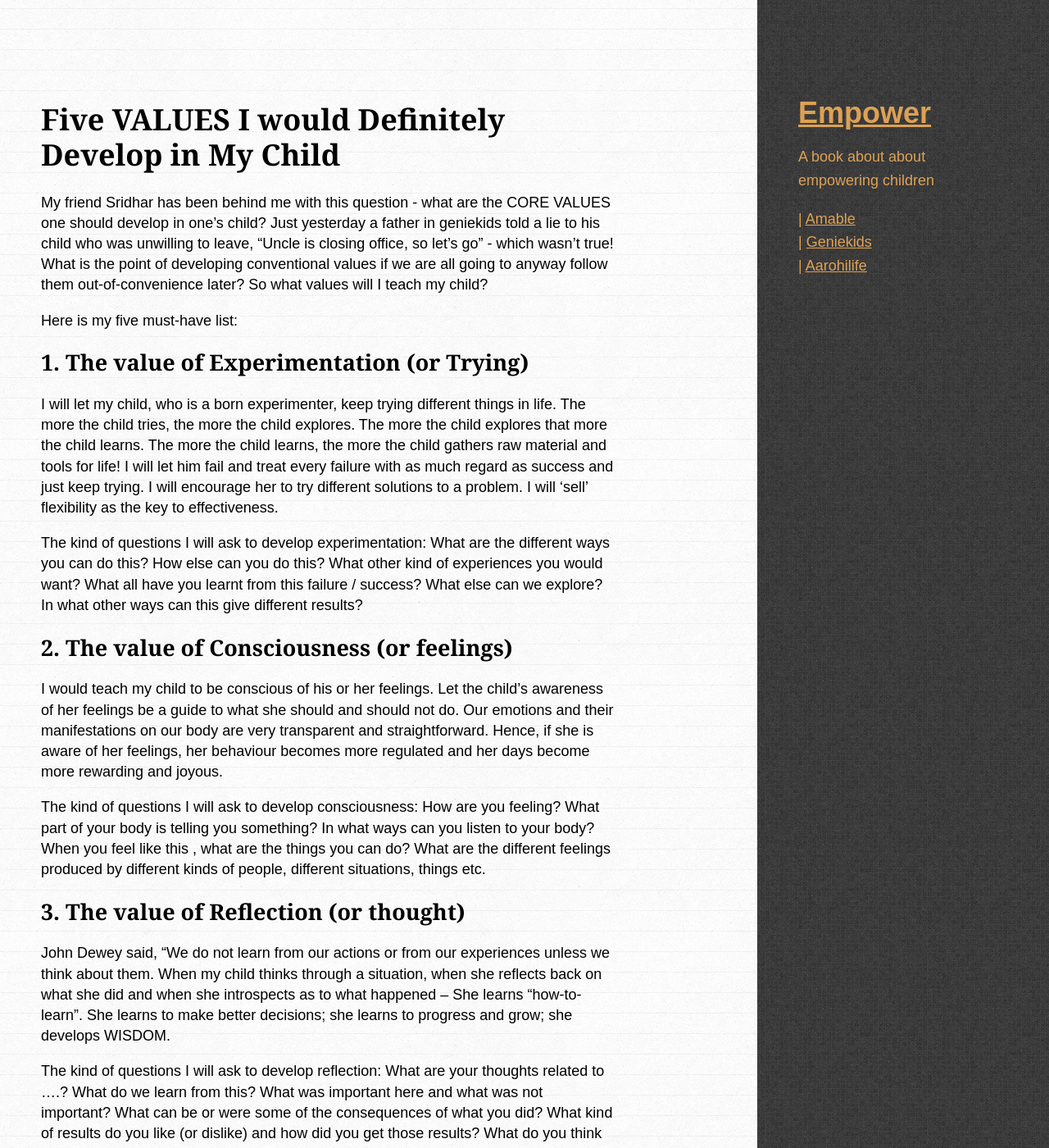
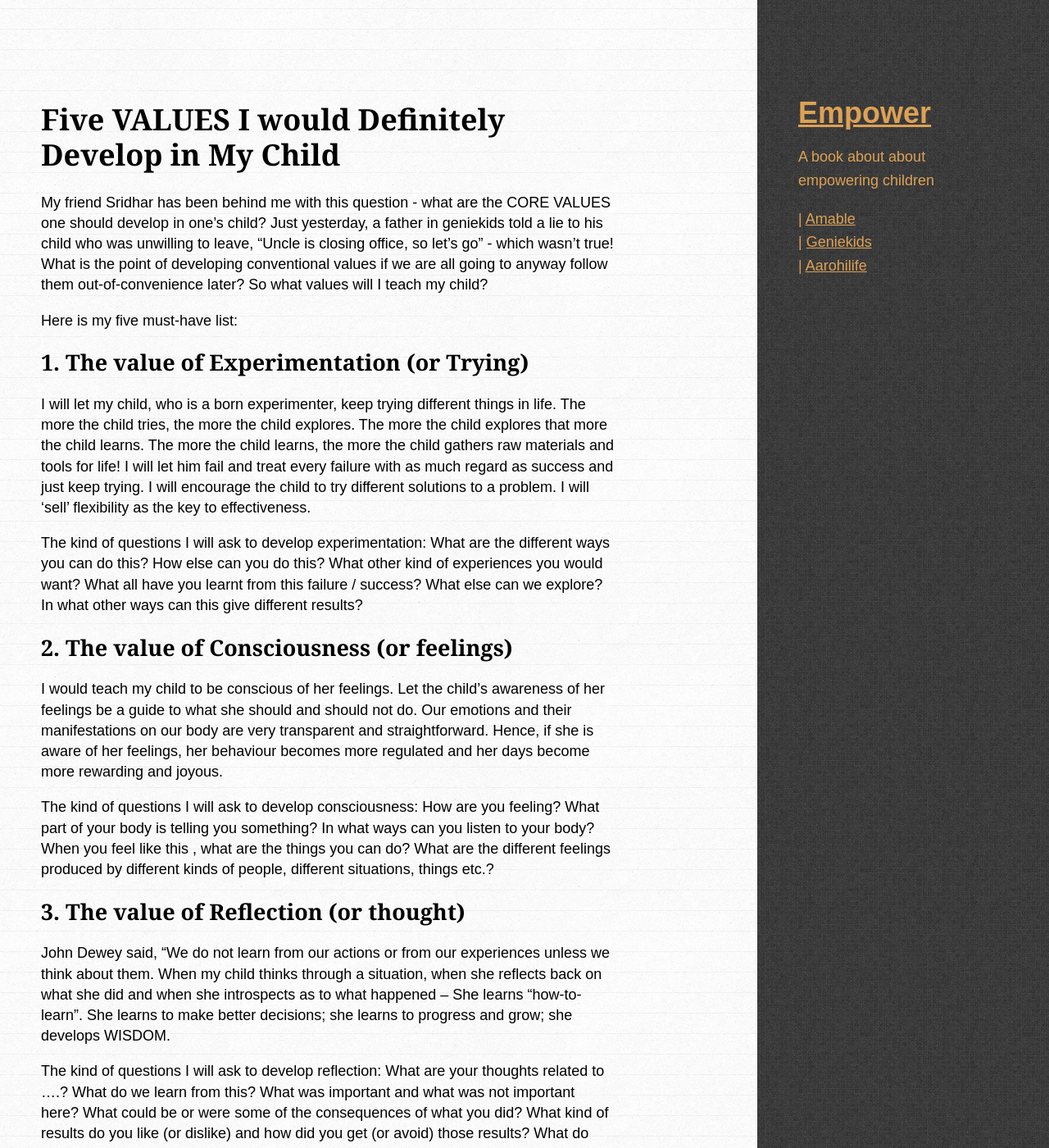
Before and after one commit to amitkaps/empower, a Jekyll site: the page built from _posts/2013-08-01-5values.md, in a window 1280 px wide and 1400 px high. Shown: the whole window at 82% size. Built offline with Jekyll 4.4.1, drawn with Linux system fonts in a browser that asks for light colours; some web fonts are replaced; some of the changed text lies outside the part shown.

Commit message:
Update 2013-08-01-5values.md
let us decide whether we need to use 'her' or 'the child' or 'him'.... anything is Ok, maybe, we can have one for one article and use the same for consistency...

```diff
--- a/_posts/2013-08-01-5values.md
+++ b/_posts/2013-08-01-5values.md
@@ -5,30 +5,30 @@ permalink: "five-values"
 category: play and learn
 ---
 
-My friend Sridhar has been behind me with this question - what are the CORE VALUES one should develop in one's child? Just yesterday a father in geniekids told a lie to his child who was unwilling to leave, "Uncle is closing office, so let’s go" - which wasn't true! What is the point of developing conventional values if we are all going to anyway follow them out-of-convenience later? So what values will I teach my child?
+My friend Sridhar has been behind me with this question - what are the CORE VALUES one should develop in one's child? Just yesterday, a father in geniekids told a lie to his child who was unwilling to leave, "Uncle is closing office, so let’s go" - which wasn't true! What is the point of developing conventional values if we are all going to anyway follow them out-of-convenience later? So what values will I teach my child?
 
 Here is my five must-have list:
 
 ## 1. The value of Experimentation (or Trying)
 
-I will let my child, who is a born experimenter, keep trying different things in life. The more the child tries, the more the child explores. The more the child explores that more the child learns. The more the child learns, the more the child gathers raw material and tools for life! I will let him fail and treat every failure with as much regard as success and just keep trying. I will encourage her to try different solutions to a problem. I will ‘sell’ flexibility as the key to effectiveness.
+I will let my child, who is a born experimenter, keep trying different things in life. The more the child tries, the more the child explores. The more the child explores that more the child learns. The more the child learns, the more the child gathers raw materials and tools for life! I will let him fail and treat every failure with as much regard as success and just keep trying. I will encourage the child to try different solutions to a problem. I will ‘sell’ flexibility as the key to effectiveness.
 
-The kind of questions I will ask to develop experimentation: What are the different ways you can do this? How else can you do this? What other kind of experiences you would want? What all have  you learnt from this failure / success? What else can we explore? In what other ways can this give different results?
+The kind of questions I will ask to develop experimentation: What are the different ways you can do this? How else can you do this? What other kind of experiences you would want? What all have you learnt from this failure / success? What else can we explore? In what other ways can this give different results?
 
 ## 2. The value of Consciousness (or feelings)
-I would teach my child to be conscious of his or her feelings. Let the child’s awareness of her feelings be a guide to what she should  and  should not do. Our emotions and their manifestations on our body are very transparent and straightforward. Hence, if she is aware of her feelings, her behaviour becomes more regulated and her days become more rewarding and joyous.
+I would teach my child to be conscious of her feelings. Let the child’s awareness of her feelings be a guide to what she should  and  should not do. Our emotions and their manifestations on our body are very transparent and straightforward. Hence, if she is aware of her feelings, her behaviour becomes more regulated and her days become more rewarding and joyous.
 
 The kind of questions I will ask to develop consciousness:
-How are you feeling? What part of your body is telling you something? In what ways can you listen to your body? When you feel like this , what are the things you can do? What are the different feelings produced by different kinds of people, different situations, things etc.
+How are you feeling? What part of your body is telling you something? In what ways can you listen to your body? When you feel like this , what are the things you can do? What are the different feelings produced by different kinds of people, different situations, things etc.?
 
 ## 3. The value of Reflection (or thought)
 John Dewey said, “We do not learn from our actions or from our experiences unless we think about them. When my child thinks through a situation, when she reflects back on what she did and when she introspects as to what happened – She learns “how-to-learn”. She learns to make better decisions; she learns to progress and grow; she develops WISDOM.
 
 The kind of questions I will ask to develop reflection:
-What are your thoughts related to ….? What do we learn from this? What was important here and what was not important? What can be or were some of the consequences of what you did? What kind of results do you like (or dislike) and how did you get those results? What do you think was right and what was not right?
+What are your thoughts related to ….? What do we learn from this? What was important and what was not important here? What could be or were some of the consequences of what you did? What kind of results do you like (or dislike) and how did you get (or avoid) those results? What do you think was right and was not right?
 
 ## 4. The value of Openness (or being non-judgmental)
-We stop our thinking, we limit ourselves, when we form opinions, when we make assumptions, when we jump to conclusions, when we have preconceived notions and mental blocks about things and people, including ourselves.  I will teach my child to open multiple pathways of growth and happiness, so that she moves away from good or bad,  right or wrong, from judgments; and rather works from the objective of being effective and constantly improving through being flexible.
+We stop our thinking, we limit ourselves, when we form opinions, when we make assumptions, when we jump to conclusions, when we have preconceived notions and mental blocks about things and people, including ourselves.  I will teach my child to open multiple pathways of growth and happiness, so that she moves away from good or bad,  right or wrong, from judgments; and rather work from the objective of being effective and constantly improving through being flexible.
 
 The kind of questions I will ask to develop openness:
 What are the  beliefs you operated from / you have, about this? How are these beliefs limiting you? What kind of judgments  have you made about others / about yourself? What  could happen if you had opposite views about this / people / yourself?
```
